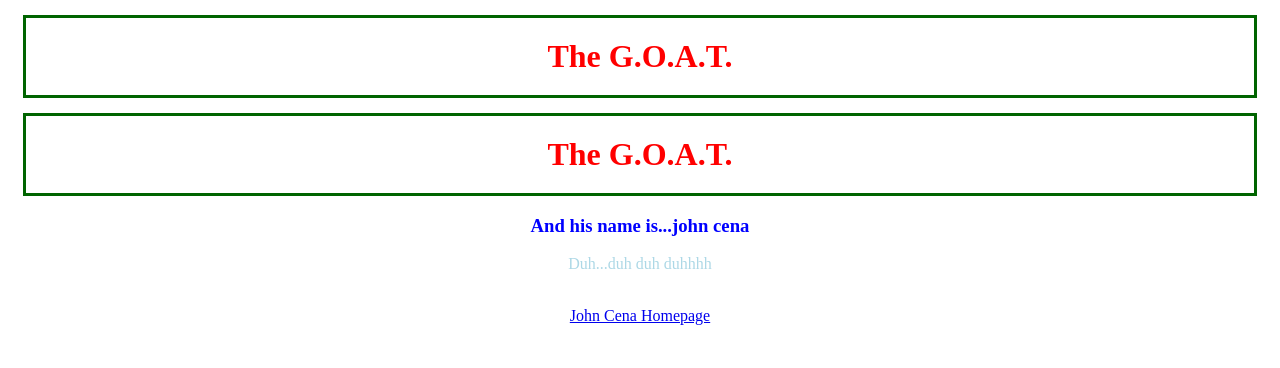
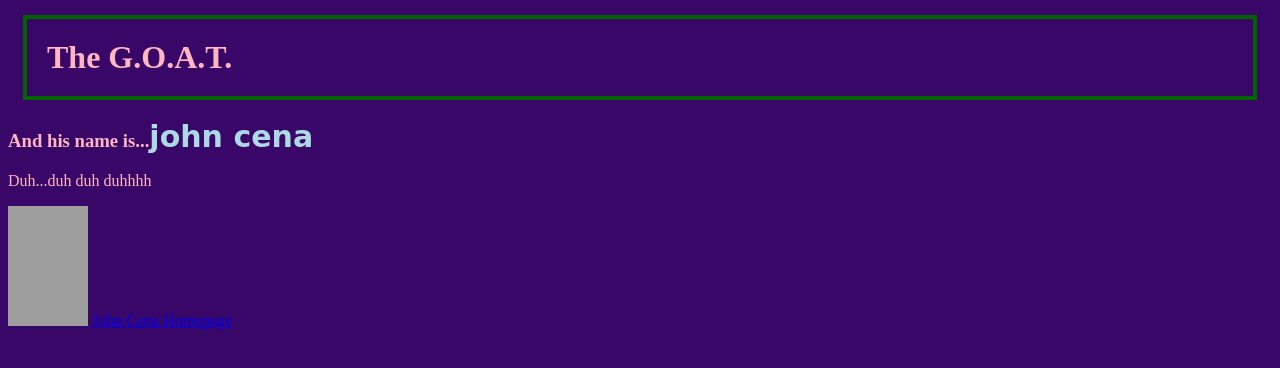
Before and after one commit to ndhbASC6/HTML-CSS, a plain HTML site: page advanced/index.html in a window 1280 px wide. Drawn offline with Linux system fonts and the light colour scheme; grey boxes are pictures that could not be loaded; a web font is replaced by a local one.

Commit message:
advanced

```diff
--- a/advanced/index.html
+++ b/advanced/index.html
@@ -6,20 +6,24 @@
         <meta http-equiv="X-UA-Compatible" content="ie=edge">
         <title>john CENA</title>
         <link rel="stylesheet" type="text/css" href="style.css">
+        <link href="https://fonts.googleapis.com/css?family=Fascinate&display=swap" rel="stylesheet">
     </head>
     <body>
+        <h1>The G.O.A.T.</h1>
+        <div>
+            <div class= "first-block">
+                <h3>And his name is...<span id= "name">john cena</span></h3>
+                <p>Duh...duh duh duhhhh</p>
+                <p></p>
+            </div>
+            <div class="second-block">
+                <img src="https://vignette.wikia.nocookie.net/prowrestling/images/8/88/John_cena_2018_by_ambriegnsasylum16.png/revision/latest?cb=20180221165142"
+                width= "80" height= "120"
+                />
+                <a href="#">John Cena Homepage</a>
+            </div>
+        </div>
+    </body>
+    <br />
 
-</body>
-    <h1>The G.O.A.T.<h1 style="
-        margin: 15px;
-        border: solid;
-        border-color: darkgreen;
-        padding: 20px;
-    ">The G.O.A.T.</h1></h1>
-    <div>
-        <h3>And his name is...<span>john cena</span></h3>
-        <p>Duh...duh duh duhhhh</p>
-    </div>
-    <br />
-    <a href="#">John Cena Homepage</a>
 </html>
--- a/advanced/style.css
+++ b/advanced/style.css
@@ -1,16 +1,16 @@
 body{
-    color:red;
-    text-align: center;
-}
-p{
-    color: lightblue;
+    color:lightpink;
+    background-color: rgb(57, 7, 104);
+
 }
 h1{
     margin: 15px;
-    border: solid;
+    border: solid 4px;
     border-color: darkgreen;
     padding: 20px;
 }
-h3{
-    color: blue;
+#name {
+    font-family: 'Fascinate', cursive;
+    font: bold 30px cursive;
+    color: lightblue;
 }
```
Lines whose indentation alone changed are shown as unchanged.
